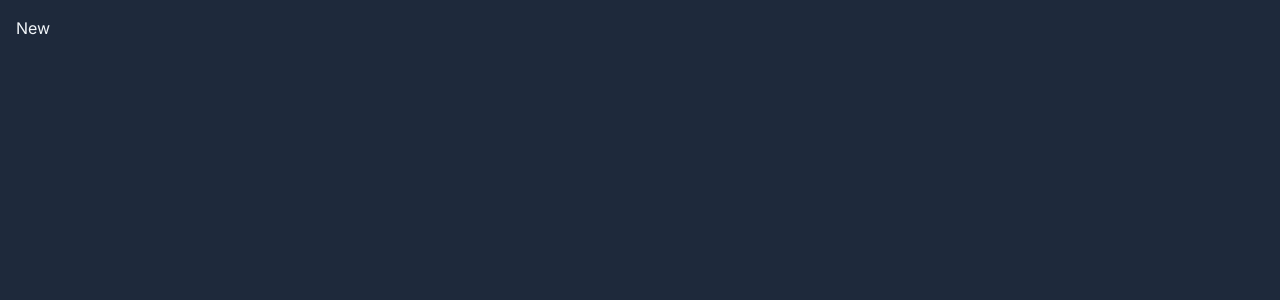
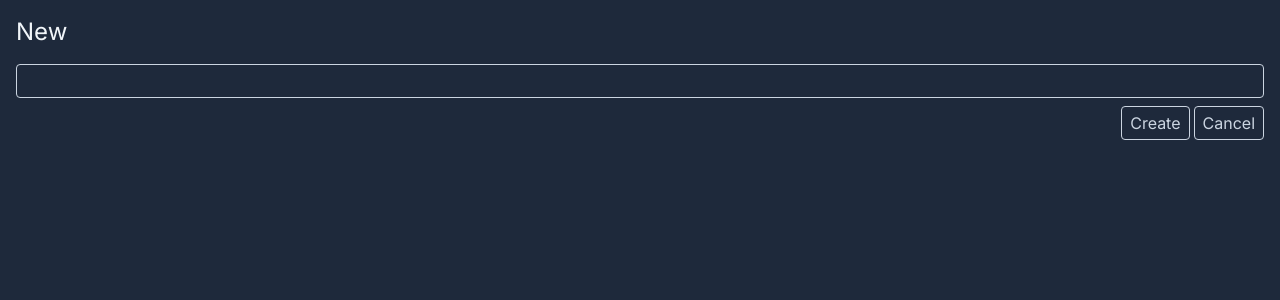
Before and after one commit to mostafaEkbal/ToDoAppNextJS, a Next.js app in the folder to-do-app-nextjs/: page /new in a window 1280 px wide. Shown: the top 300 px of the page. Built offline with nearby package versions, Linux system fonts and the light colour scheme.

Commit message:
add task functionlaty

```diff
--- a/to-do-app-nextjs/src/app/new/page.tsx
+++ b/to-do-app-nextjs/src/app/new/page.tsx
@@ -1,5 +1,43 @@
+import {prisma} from '@/db';
+import {redirect} from 'next/navigation';
+import Link from 'next/link';
+
+async function createTodo(data: FormData) {
+  'use server';
+
+  const title = data.get('title')?.valueOf();
+  if (typeof title !== 'string' || title.length === 0) {
+    throw new Error('Invalid Title');
+  }
+
+  await prisma.todo.create({data: {title, complete: false}});
+  redirect('/');
+}
+
 export default function Page() {
-    return (
-        <h1>New</h1>
-    )
+  return (
+    <>
+      <header className='flex justify-between items-center mb-4'>
+        <h1 className='text-2xl'>New</h1>
+      </header>
+      <form action={createTodo} className='flex gap-2 flex-col'>
+        <input
+          type='text'
+          name='title'
+          className='border border-slate-300 bg-transparent rounded px-2 py-1 outline-none focus-within:border-slate-100'
+        />
+        <div className='flex gap-1 justify-end'>
+          <button className='border border-slate-300 text-slate-300 px-2 py-1 rounded hover:bg-slate-700 focus-within:bg-slate-700 outline-none'>
+            Create
+          </button>
+          <Link
+            href='..'
+            className='border border-slate-300 text-slate-300 px-2 py-1 rounded hover:bg-slate-700 focus-within:bg-slate-700 outline-none'
+          >
+            Cancel
+          </Link>
+        </div>
+      </form>
+    </>
+  );
 }
--- a/to-do-app-nextjs/src/components/TodoItem.tsx
+++ b/to-do-app-nextjs/src/components/TodoItem.tsx
@@ -8,7 +8,8 @@
     return (
         <li className="flex gap- items-center">
             <input type="checkbox" id={id} className="cursor-pointer peer" />
-            <label htmlFor={id} className="peer-checked:line-through">
+            <label htmlFor={id} className="peer-checked:line-through cursor-pointer
+            peer-checked:text-slate-500">
                 {title}
             </label>
         </li>
```
